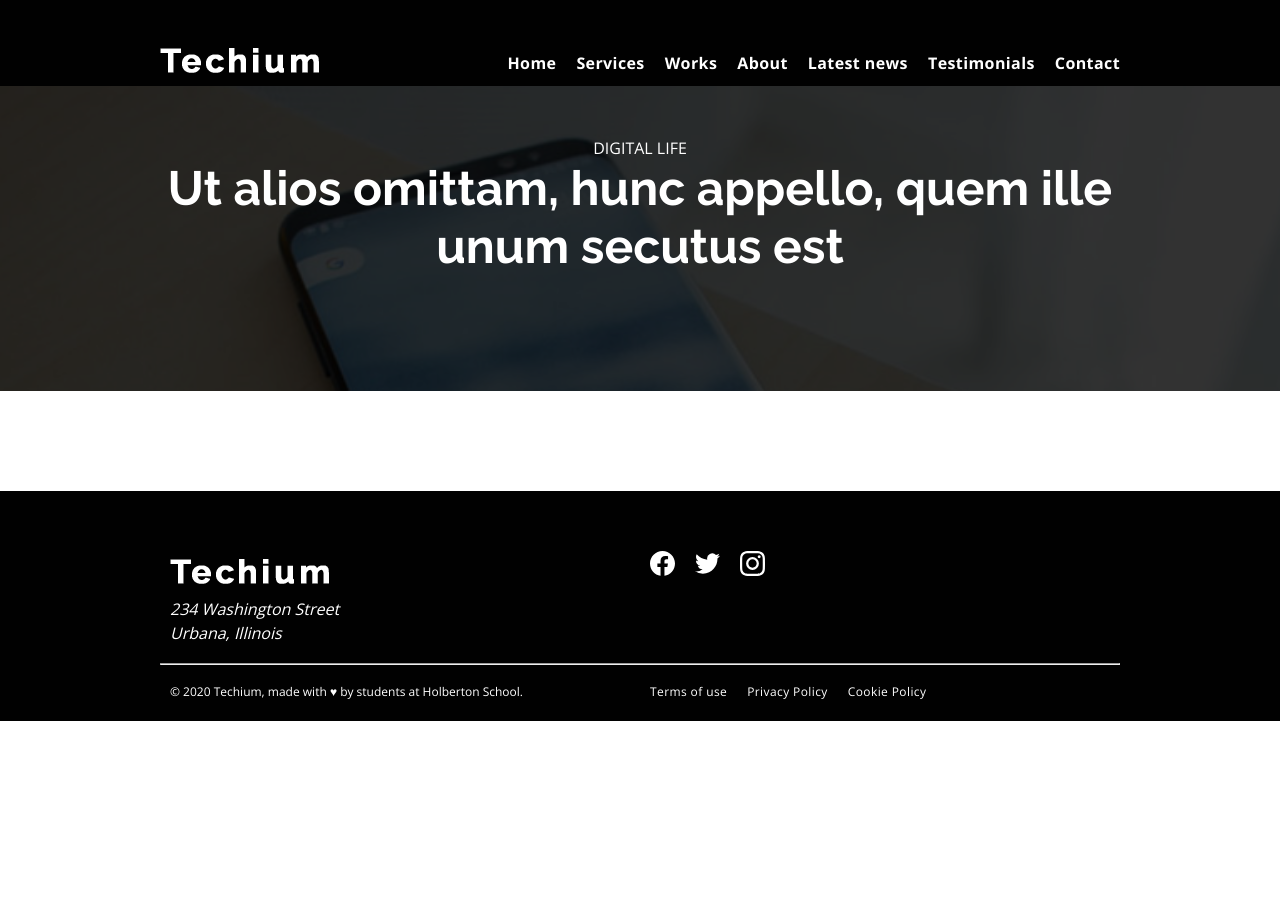
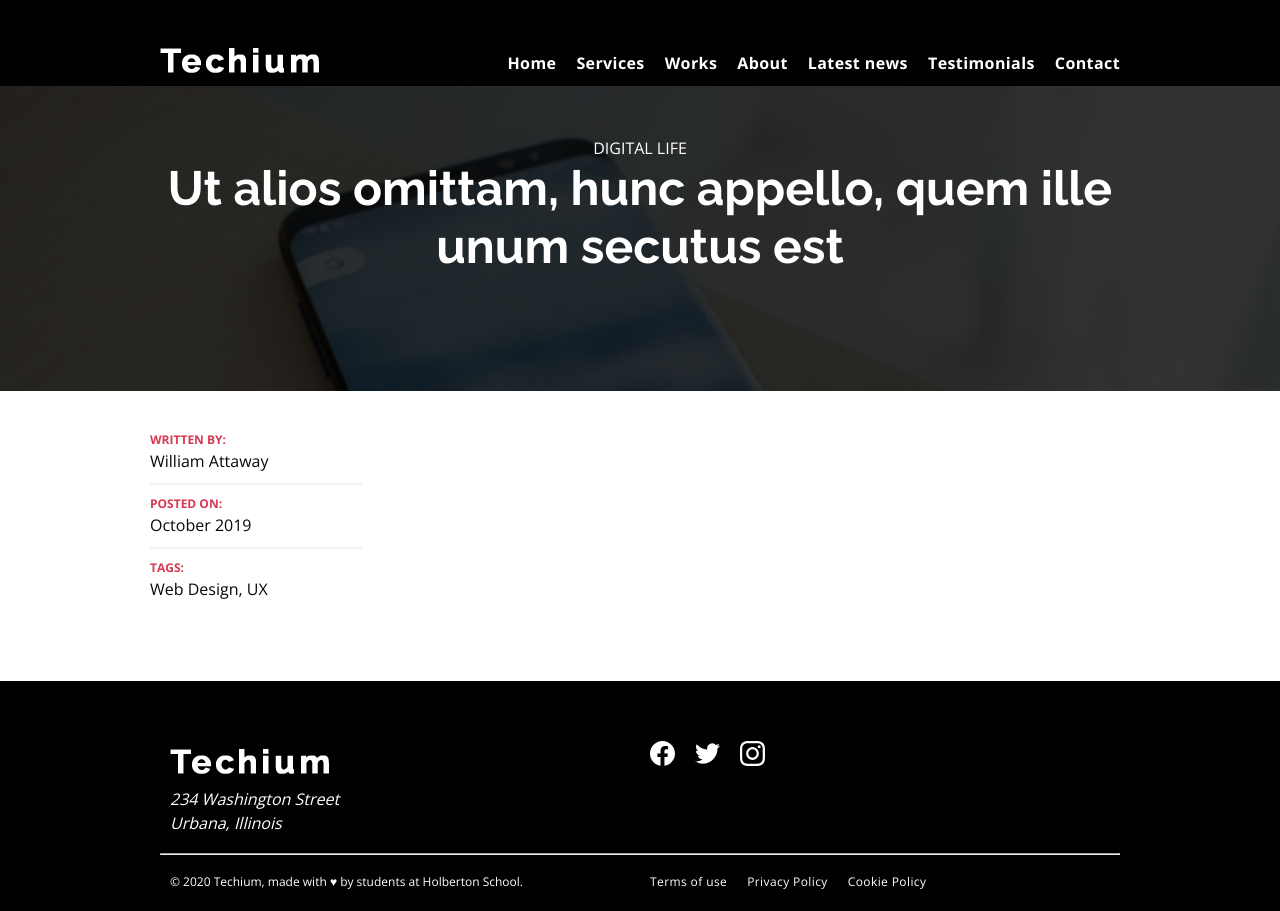
Before and after one commit to Franklin11111/holbertonschool-web_front_end, a plain HTML site: page flexbox/13-article.html in a window 1280 px wide. Before the commit the page ends 800 px from the top, so only its background shows below. Drawn offline with nearby package versions, Linux system fonts and the light colour scheme.

Commit message:
Configured meta list inside the aside section

```diff
--- a/flexbox/12-article.html
+++ b/flexbox/13-article.html
@@ -16,7 +16,7 @@
       href="https://fonts.googleapis.com/css?family=Open+Sans:400,700|Raleway:700&display=swap"
       rel="stylesheet"
     />
-    <link rel="stylesheet" href="12-styles.css" />
+    <link rel="stylesheet" href="13-styles.css" />
   </head>
   <body>
     <!– Header –>
@@ -86,7 +86,25 @@
             <article class="post-content"></article>
             <!-- Aside section -->
             <aside class="post-aside">
-              <div class="post-meta"></div>
+              <div class="post-meta">
+                <ul class="post-meta-list row">
+                  <li class="post-meta-author">
+                    <strong>Written by:</strong>
+                    <a href="#" rel="author">William Attaway</a>
+                  </li>
+                  <li class="post-meta-date">
+                    <strong>Posted on:</strong>
+                    <time datetime="2019-10">October 2019</time>
+                  </li>
+                  <li class="post-meta-tag">
+                    <strong>Tags:</strong>
+                    <ul class="tag-list">
+                      <li><a href="#" rel="tag">Web Design</a></li>
+                      <li><a href="#" rel="tag">UX</a></li>
+                    </ul>
+                  </li>
+                </ul>
+              </div>
               <div class="post-share"></div>
             </aside>
           </div>
--- a/flexbox/12-styles.css
+++ b/flexbox/13-styles.css
@@ -714,3 +714,38 @@ ul.row {
   order: -1;
   min-width: 20%;
 }
+/* Post Meta
+    ============================= */
+.post-meta-list {
+  flex-direction: column;
+}
+.post-meta-list strong {
+  color: var(--color-primary);
+  font-size: var(--font-size-small);
+  text-transform: uppercase;
+  display: block;
+}
+.post-meta-list [class^="post-meta-"] {
+  margin-bottom: 1rem;
+  padding-bottom: 1rem;
+  border-bottom: 0.2rem solid var(--color-light-grey);
+}
+.post-meta-list [class^="post-meta-"]:last-child {
+  border: none;
+  margin-bottom: 3rem;
+}
+/* Tag list
+    ============================= */
+.tag-list {
+  padding: 0;
+  list-style: none;
+}
+.tag-list li {
+  display: inline;
+}
+.tag-list li::after {
+  content: ", ";
+}
+.tag-list li:last-child::after {
+  content: "";
+}
```
Also changed, not shown: flexbox/10-index.html (+1 -1 lines).
